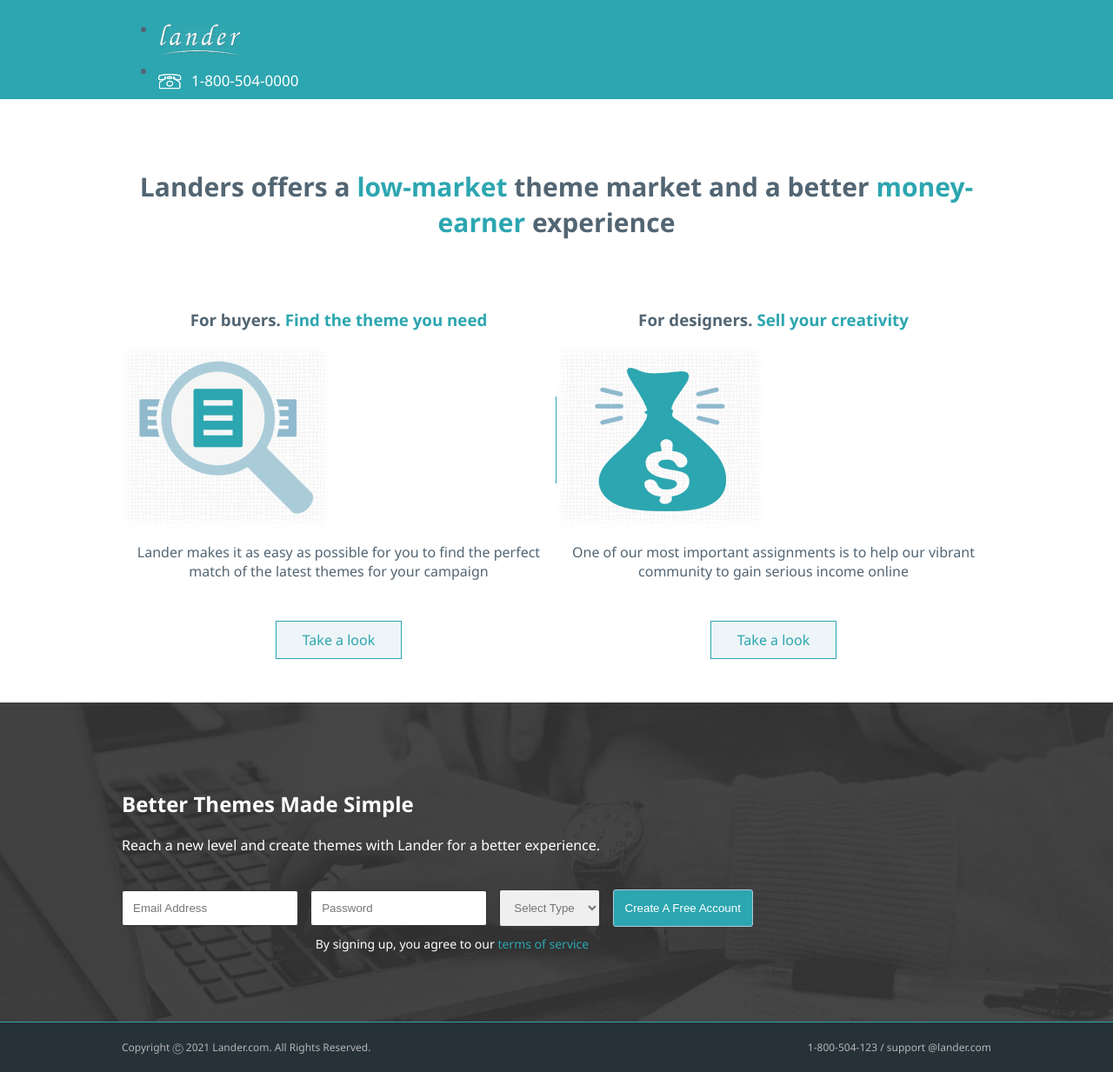
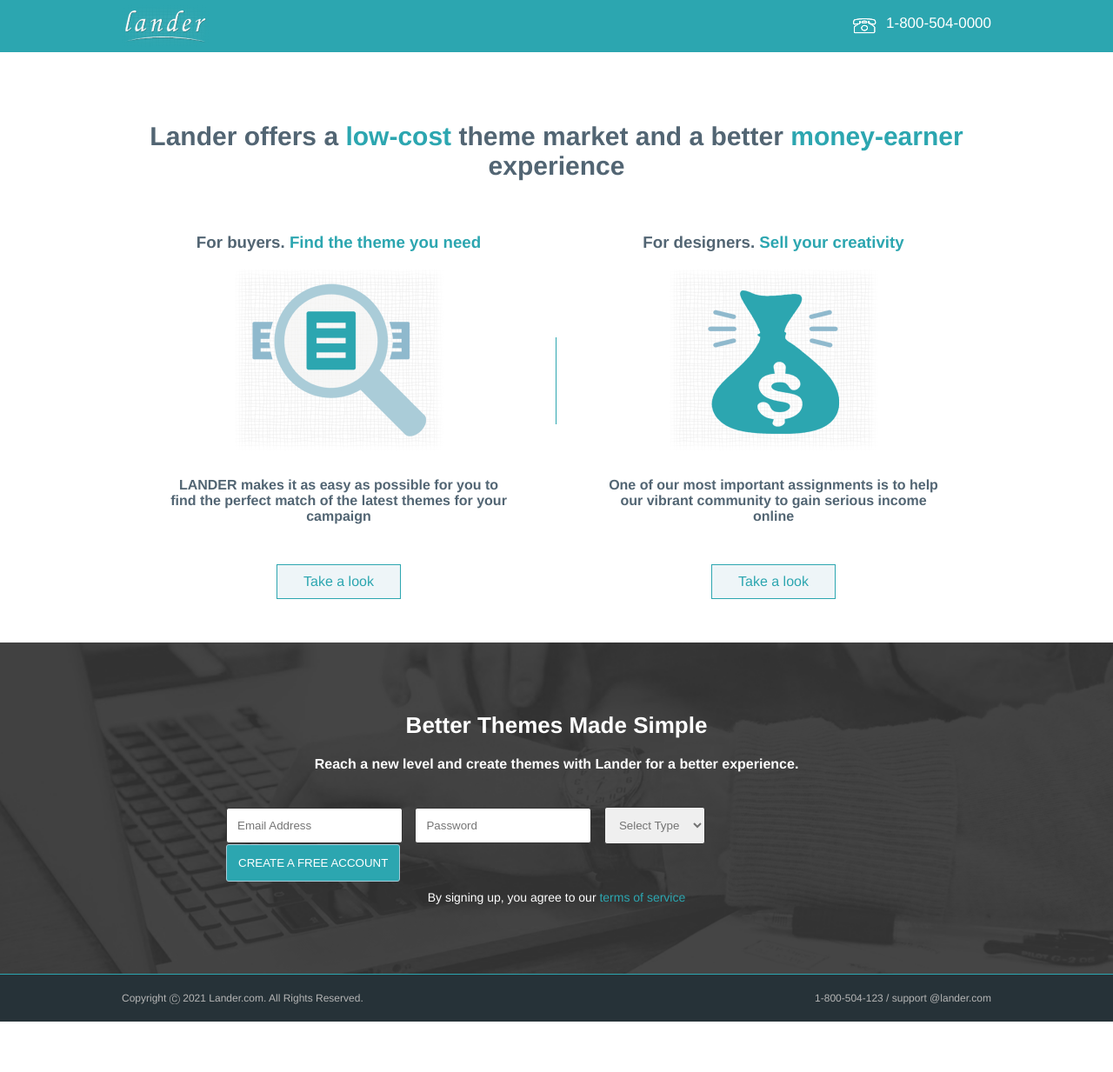
Before and after one commit to AishickChowdhuryTurja/lander, a website: page index.html in a window 1280 px wide. Shown: the whole page at 87% size. After the commit the page ends 1175 px from the top, so only its background shows below. Drawn offline with Linux system fonts and the light colour scheme.

Commit message:
A Second Init

```diff
--- a/css/style.css
+++ b/css/style.css
@@ -1,7 +1,7 @@
 body{
     margin: 0;
     padding: 0;
-    font-family: 'Segoe UI', Tahoma, Geneva, Verdana, sans-serif ;
+    font-family: segoe-ui_light, segoe UI Light, Segoe WP, Helvetica Neue, Helvetica, sans-serif;
     color: #526573;
 }
 
@@ -16,15 +16,16 @@ header{
     overflow: hidden;
 }
 
-.ul{
-    display: flexbox;
+ul{
+    display: flex;
     list-style: none;
     overflow: hidden;
     padding: 0;
     margin: 0;
+    /* border: 1px solid black; */
 }
 
-.ul li{
+ul li{
     float: left;
     width: 50%;
 }
@@ -36,7 +37,7 @@ header{
 }
 
 .phone-number{
-    float: left;
+    float: right;
     color: white;
 }
 
@@ -71,7 +72,7 @@ h1{
     text-align: center;
 }
 
-.h3{
+h3{
     text-align: center;
     margin-top: 0;
 }
@@ -93,7 +94,7 @@ h1{
 .icon-large{
     width: 240px;
     height: 210px;
-    margin-top: 0 auto;
+    margin: auto;
 }
 
 .icon-large img{
@@ -101,7 +102,7 @@ h1{
     width: 100%;
 }
 
-.p{
+p{
     padding: 0 50px;
     text-align: center;
     margin-top: 30px;
@@ -125,7 +126,7 @@ section.after-content{
     background: url(../img/after-content-bg.png) center center no-repeat;
 }
 
-.h2{
+h2{
     margin: 0 0 -10px 0;
     text-align: center;
     font-size: 26px;
@@ -134,10 +135,10 @@ section.after-content{
 .form-elements{
     padding: 20px 0 0 0;
     width: 760px;
-    margin: 20px 0 auto 0;
+    margin: 20px auto 0 auto;
 }
 
-.form{
+form{
     margin: 0;
 }
 
--- a/index.html
+++ b/index.html
@@ -4,7 +4,7 @@
 
 <head>
 
-    <title> Landers | World's Top Creative Solutions </title>
+    <title> Lander | World's Top Creative Solutions </title>
 
     <link rel = "stylesheet" type = "text/css" href = "css/style.css" />
 
@@ -44,14 +44,14 @@
 
     <section>
         <div class = "container">
-            <h1>Landers offers a <span class = "blue">low-market</span> theme market and a better <span class = "blue">money-earner</span> experience</h1>
+            <h1>Lander offers a <span class = "blue">low-cost</span> theme market and a better <span class = "blue">money-earner</span> experience</h1>
         <div class = "content">
             <div class = "box">
                 <h3>For buyers. <span class = "blue">Find the theme you need</span></h3>
                 <div class = "icon-large" >
                     <img src = "img/find-icon.png" alt = "A find icon" />
                 </div>
-                <p>Lander makes it as easy as possible for you to find the perfect match of the latest themes for your campaign</p>
+                <p>LANDER makes it as easy as possible for you to find the perfect match of the latest themes for your campaign</p>
                 <a href = "#" class = "link blue">Take a look</a>
             </div>
             <div class = "vertical-line"></div>
@@ -80,7 +80,7 @@
                         <option value = "buyer">Buyer</option>
                         <option value = "designer">Designer</option>
                     </select>
-                    <button type = "submit">Create A Free Account</button>
+                    <button type = "submit">CREATE A FREE ACCOUNT</button>
                     <div class = "terms">
                         By signing up, you agree to our <a href = "#" class = "blue">terms of service</a>
                     </div>
```
